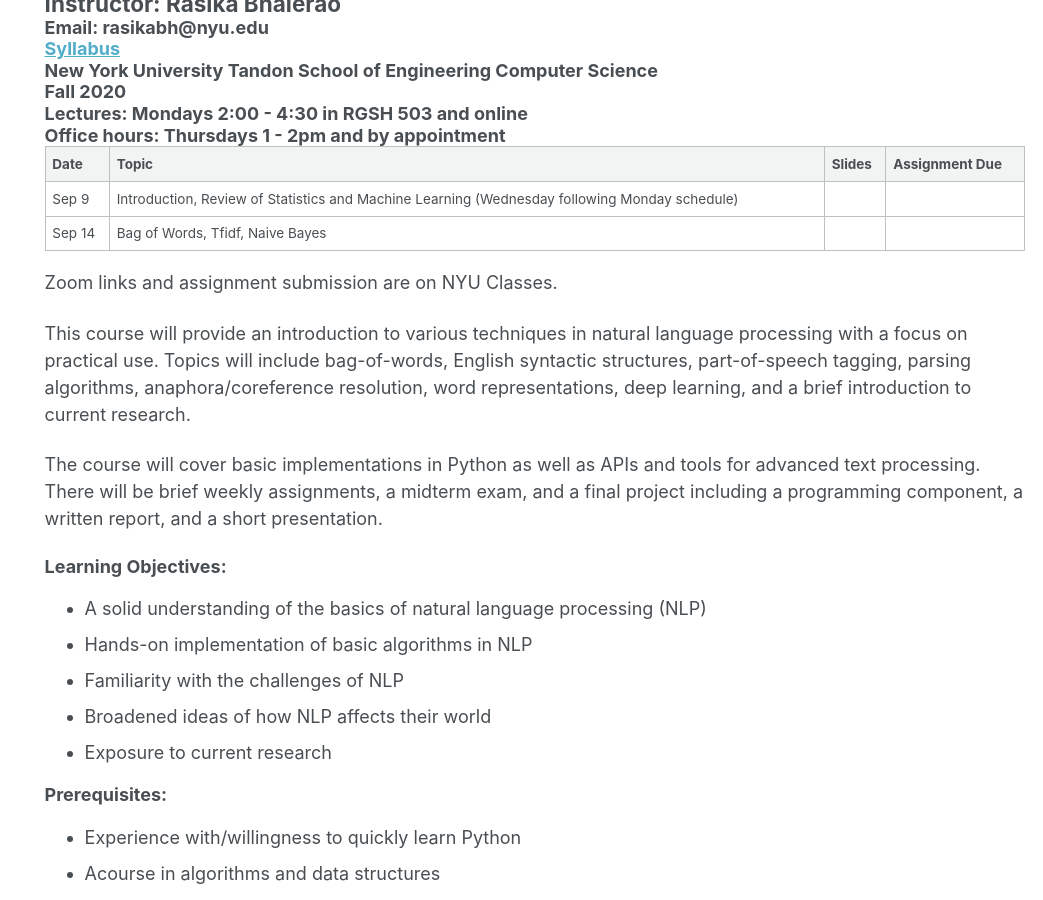
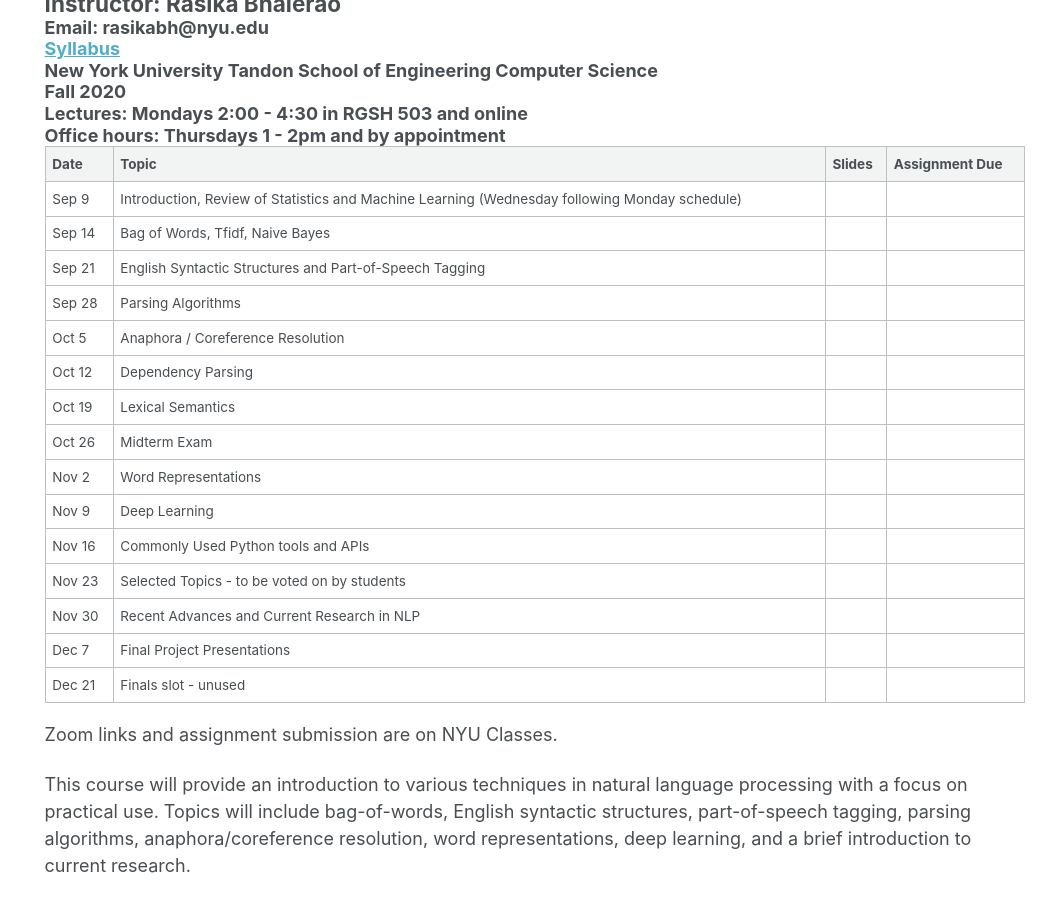
Before and after one commit to rasikabh/rasikabh.github.io, a Jekyll site: the page built from _pages/nlp2020.md, in a window 1280 px wide and 900 px high, scrolled down 225 px. Shown: the whole window, without its empty margins (237-1280 px from the left). Built offline with Jekyll 4.4.1, drawn with Linux system fonts in a browser that asks for light colours.

Commit message:
Update nlp2020.md

```diff
--- a/_pages/nlp2020.md
+++ b/_pages/nlp2020.md
@@ -24,6 +24,19 @@
 |--------|-----------------------------------------------------------------------------------------------|--------|----------------|
 | Sep 9  | Introduction, Review of Statistics and Machine Learning (Wednesday following Monday schedule) |        |                |
 | Sep 14 | Bag of Words, Tfidf, Naive Bayes                                                              |        |                |
+| Sep 21 | English Syntactic Structures and Part-of-Speech Tagging                                       |        |                |
+| Sep 28 | Parsing Algorithms                                                                            |        |                |
+| Oct 5  | Anaphora / Coreference Resolution                                                             |        |                |
+| Oct 12 | Dependency Parsing                                                                            |        |                |
+| Oct 19 | Lexical Semantics                                                                             |        |                |
+| Oct 26 | Midterm Exam                                                                                  |        |                |
+| Nov 2  | Word Representations                                                                          |        |                |
+| Nov 9  | Deep Learning                                                                                 |        |                |
+| Nov 16 | Commonly Used Python tools and APIs                                                           |        |                |
+| Nov 23 | Selected Topics - to be voted on by students                                                  |        |                |
+| Nov 30 | Recent Advances and Current Research in NLP                                                   |        |                |
+| Dec 7  | Final Project Presentations                                                                   |        |                |
+| Dec 21 | Finals slot - unused                                                                          |        |                |
 
 
 Zoom links and assignment submission are on NYU Classes.
```
